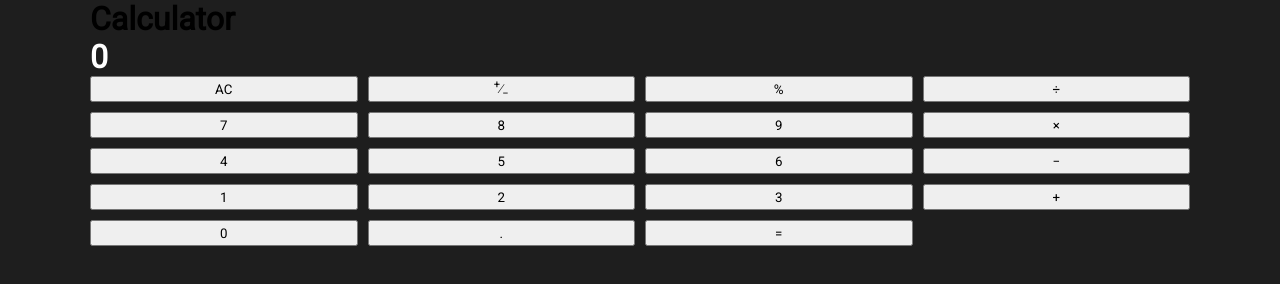
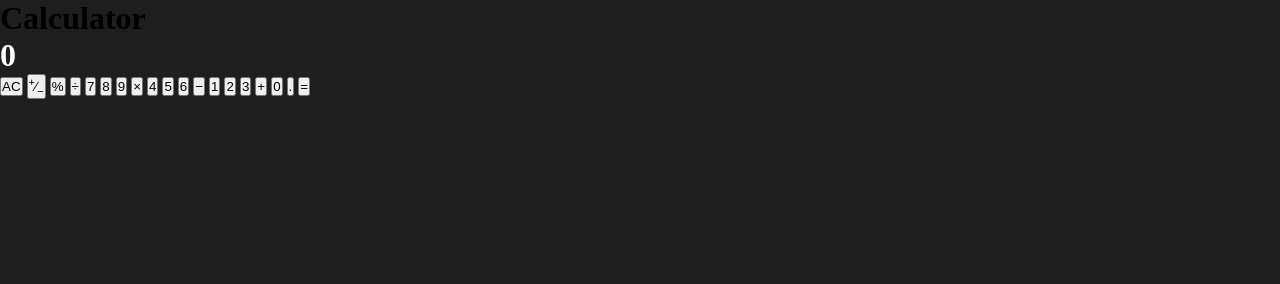
Before and after one commit to MIKNSJ/ios-calculator-debug, a plain HTML site: page index.html in a window 1280 px wide. Drawn offline with Linux system fonts and the light colour scheme.

Commit message:
stripped everythibng

```diff
--- a/styles.css
+++ b/styles.css
@@ -2,29 +2,12 @@
     box-sizing: border-box;
     margin: 0;
     padding: 0;
-    font-family: Roboto;
-}
-
-html {
-    scroll-behavior: smooth;
 }
 
 body {
     background-color: #1E1E1E;
 }
 
-.container {
-    max-width: 1100px;
-    margin: 0 auto;
-}
-
 #calc_output h1 {
     color: white;
 }
-
-#calc_keypad {
-    display: grid;
-    grid-template-columns: repeat(4, minmax(0, 1fr));
-    grid-template-rows: repeat(5, minmax(0, 1fr));
-    grid-gap: 10px;
-}
```
